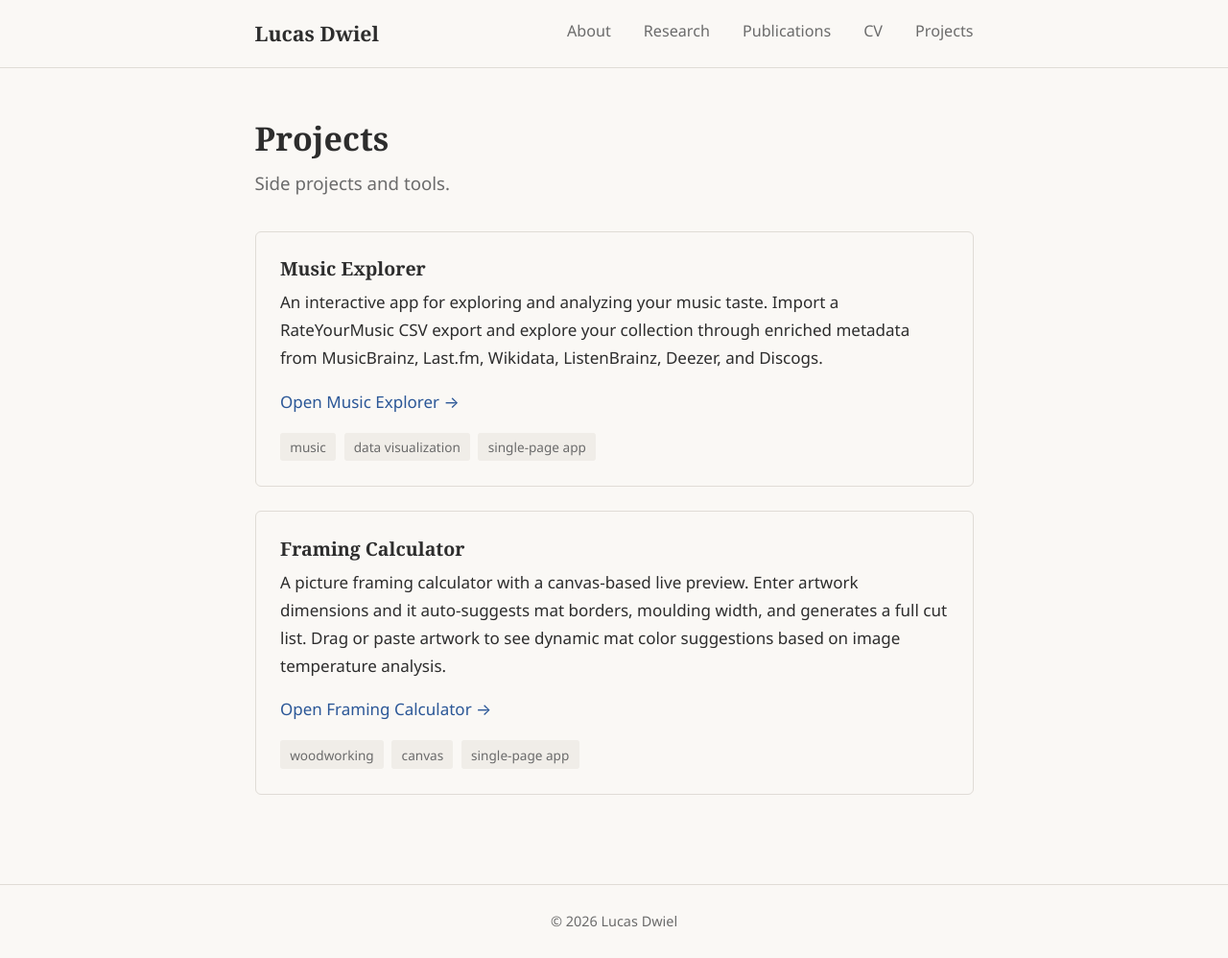
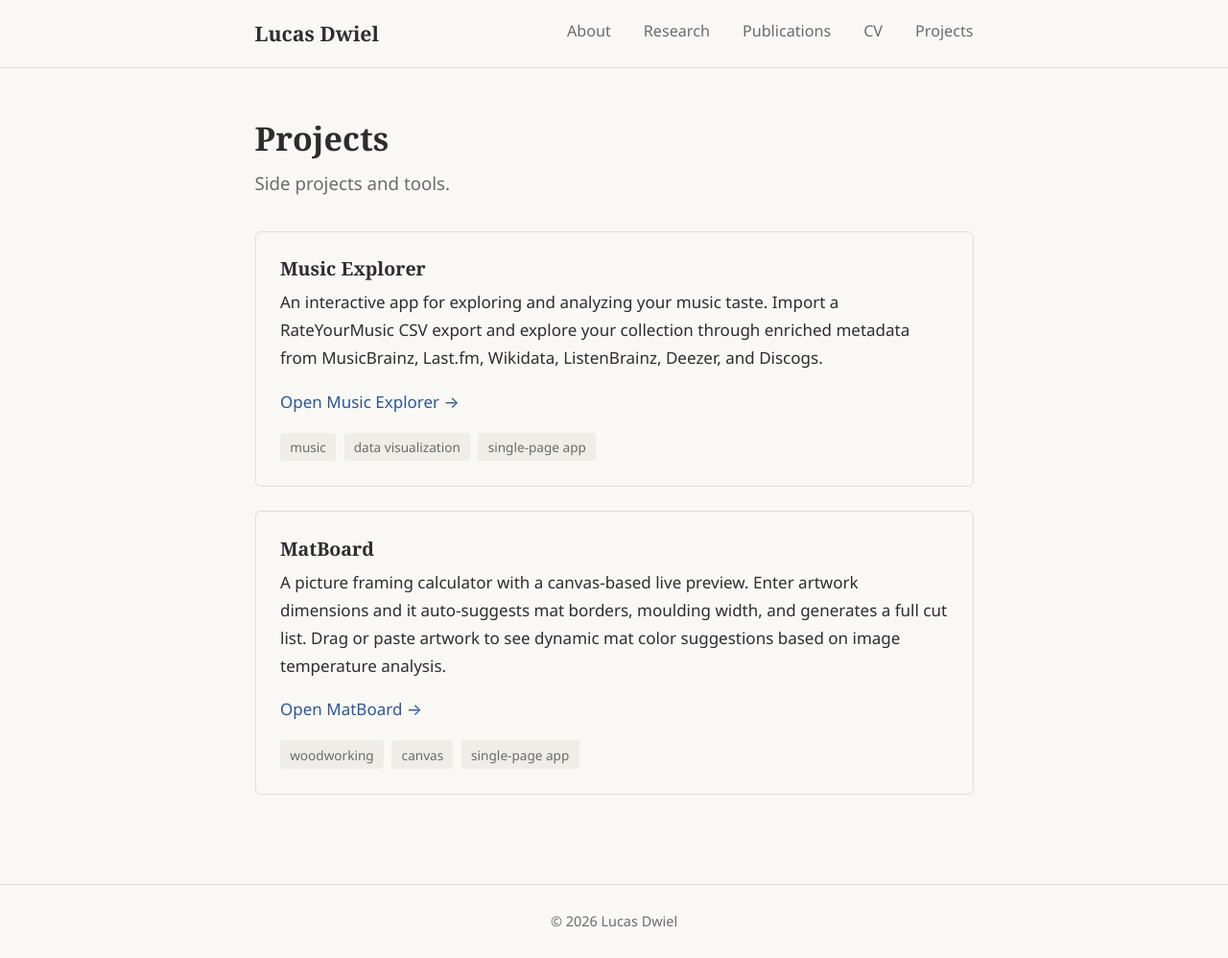
Before and after one commit to lucasdwi/lucasdwi.github.io, a Jekyll site: the page built from personal-projects.md, in a window 1280 px wide and 998 px high. Shown: the whole window at 96% size. Built offline with Jekyll 4.4.1, drawn with Linux system fonts in a browser that asks for light colours.

Commit message:
Rename Framing Calculator to MatBoard on projects page
Co-Authored-By: Claude Opus 4.6 <noreply@anthropic.com>

```diff
--- a/personal-projects.md
+++ b/personal-projects.md
@@ -26,11 +26,11 @@ An interactive app for exploring and analyzing your music taste. Import a RateYo
 
 <div class="project-card" markdown="1">
 
-### Framing Calculator
+### MatBoard
 
 A picture framing calculator with a canvas-based live preview. Enter artwork dimensions and it auto-suggests mat borders, moulding width, and generates a full cut list. Drag or paste artwork to see dynamic mat color suggestions based on image temperature analysis.
 
-[Open Framing Calculator &rarr;](/framing-tools/)
+[Open MatBoard &rarr;](/MatBoard/)
 
 <div class="tags" markdown="0">
   <span class="tag">woodworking</span>
```
